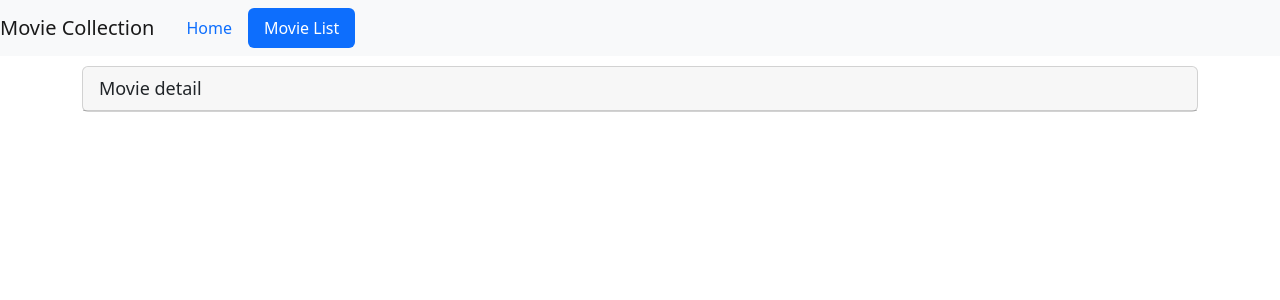
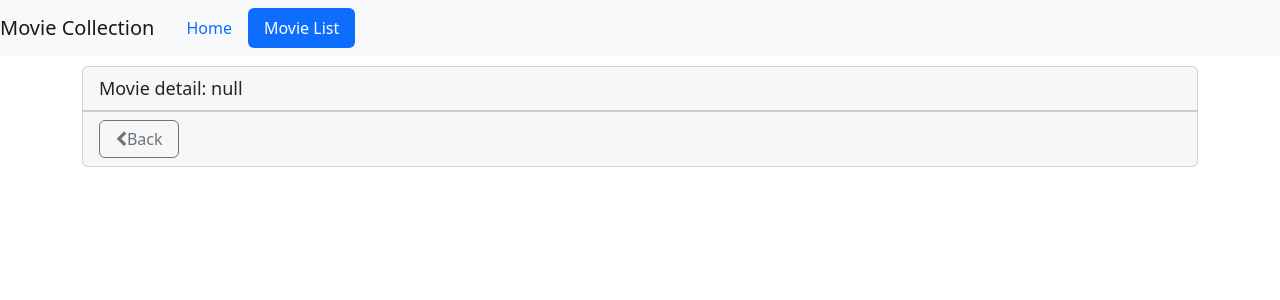
Before and after one commit to navarrovitor/AngularStudies, an Angular app: page /movies/1 in a window 1280 px wide. Shown: the top 300 px of the page. Built offline with nearby package versions, Linux system fonts and the light colour scheme.

Commit message:
finish 12th module

```diff
--- a/src/app/app.module.ts
+++ b/src/app/app.module.ts
@@ -10,6 +10,7 @@
 import { MovieDetailComponent } from './movies/movie-detail.component';
 import { WelcomeComponent } from './home/welcome.component';
 import { RouterModule } from '@angular/router';
+import { MovieDetailGuard } from './movies/movie-detail.guard';
 
 @NgModule({
   declarations: [
@@ -26,7 +27,11 @@
     HttpClientModule,
     RouterModule.forRoot([
       { path: 'movies', component: MovieListComponent },
-      { path: 'movies/:id', component: MovieDetailComponent },
+      {
+        path: 'movies/:id',
+        canActivate: [MovieDetailGuard],
+        component: MovieDetailComponent,
+      },
       { path: 'welcome', component: WelcomeComponent },
       { path: '', redirectTo: 'welcome', pathMatch: 'full' },
       { path: '**', redirectTo: 'welcome', pathMatch: 'full' },
--- a/src/app/movies/movie-detail.component.html
+++ b/src/app/movies/movie-detail.component.html
@@ -1,5 +1,14 @@
 <div class="card">
   <div class="card-header">
-    {{ pageTitle }}
+    {{ pageTitle + ": " + movie?.name }}
+  </div>
+  <div class="card-footer">
+    <button
+      class="btn btn-outline-secondary"
+      style="width: 80px"
+      (click)="onBack()"
+    >
+      <i class="fa fa-chevron-left"></i>Back
+    </button>
   </div>
 </div>
--- a/src/app/movies/movie-detail.component.ts
+++ b/src/app/movies/movie-detail.component.ts
@@ -1,4 +1,6 @@
 import { Component, OnInit } from '@angular/core';
+import { ActivatedRoute, Router } from '@angular/router';
+import { IMovie } from './movie';
 
 @Component({
   templateUrl: './movie-detail.component.html',
@@ -6,8 +8,15 @@
 })
 export class MovieDetailComponent implements OnInit {
   pageTitle: string = 'Movie detail';
+  movie: IMovie | undefined;
 
-  constructor() {}
+  constructor(private route: ActivatedRoute, private router: Router) {}
 
-  ngOnInit(): void {}
+  ngOnInit(): void {
+    const id = Number(this.route.snapshot.paramMap.get('id'));
+  }
+
+  onBack(): void {
+    this.router.navigate(['/movies']);
+  }
 }
--- /dev/null
+++ b/src/app/movies/movie-detail.guard.ts
@@ -0,0 +1,33 @@
+import { Injectable } from '@angular/core';
+import {
+  ActivatedRouteSnapshot,
+  CanActivate,
+  Router,
+  RouterStateSnapshot,
+  UrlTree,
+} from '@angular/router';
+import { Observable } from 'rxjs';
+
+@Injectable({
+  providedIn: 'root',
+})
+export class MovieDetailGuard implements CanActivate {
+  constructor(private router: Router) {}
+
+  canActivate(
+    route: ActivatedRouteSnapshot,
+    state: RouterStateSnapshot
+  ):
+    | Observable<boolean | UrlTree>
+    | Promise<boolean | UrlTree>
+    | boolean
+    | UrlTree {
+    const id = Number(route.paramMap.get('id'));
+    if (isNaN(id) || id < 1) {
+      alert('invalid product id');
+      this.router.navigate(['/movies']);
+      return false;
+    }
+    return true;
+  }
+}
--- a/src/app/movies/movie-list.component.html
+++ b/src/app/movies/movie-list.component.html
@@ -40,7 +40,9 @@
                 [style.margin.px]="imageMargin"
               />
             </td>
-            <td>{{ movie.name | uppercase }}</td>
+            <td>
+              <a [routerLink]="['/movies', movie.id]"> {{ movie.name | uppercase }}</a>
+            </td>
             <td>{{ movie.duration | customTime: ":" }}</td>
             <td>{{ movie.boring ? "yup" : "nah" }}</td>
             <td>
```
Also changed, not shown: 1 other file (tests, documents, lock files or other folders).
